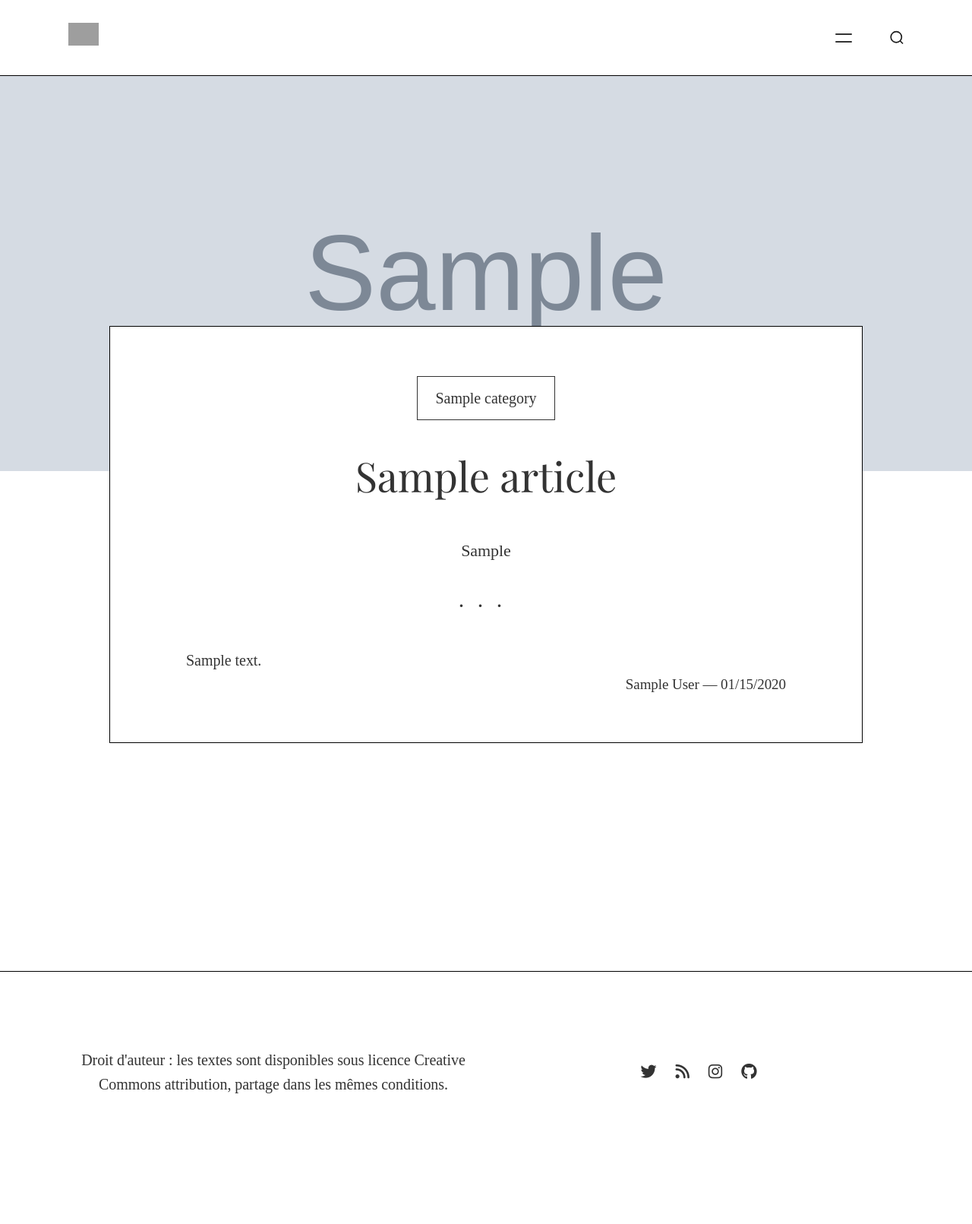
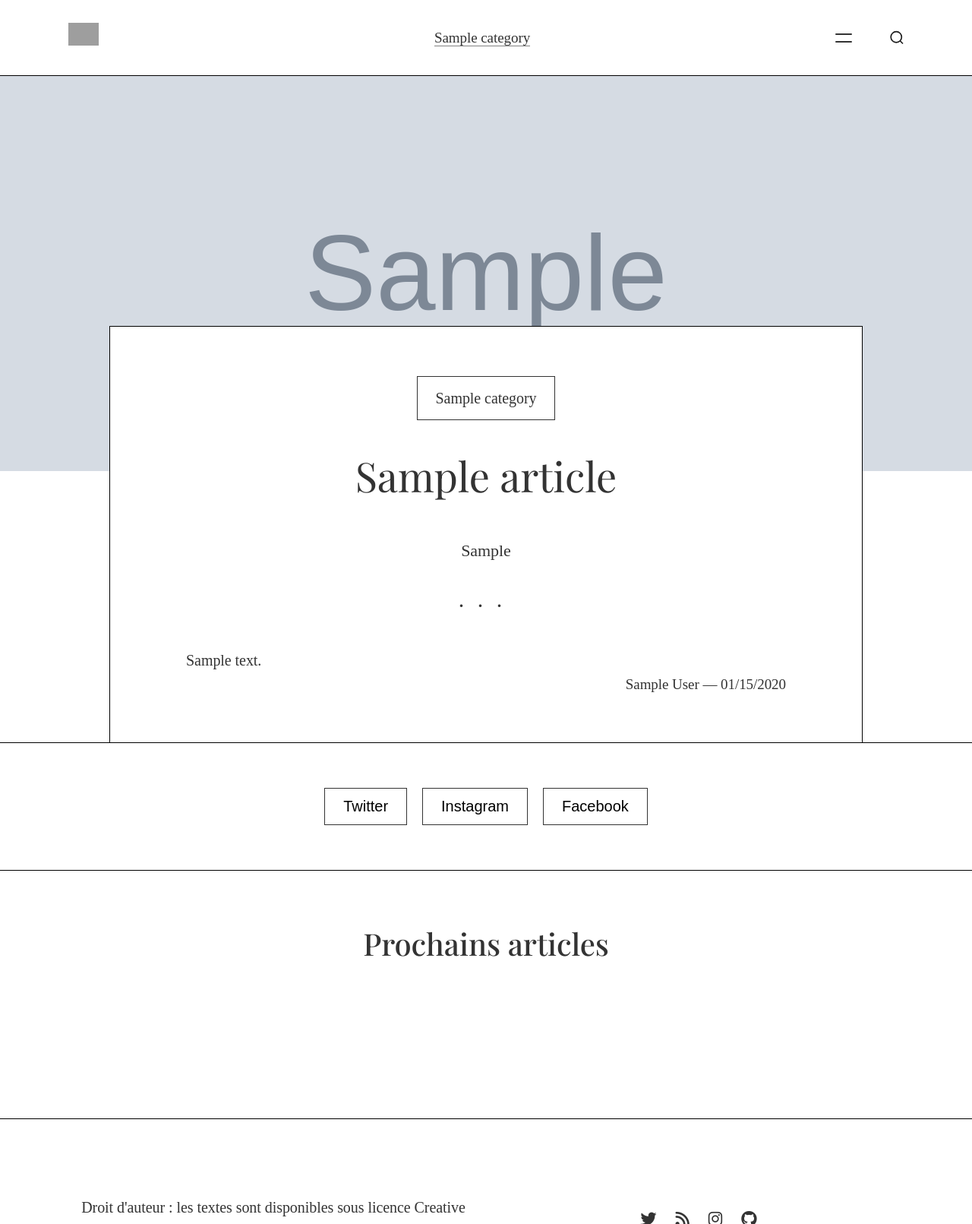
Before and after one commit to RaphaelGoutmann/Trajectoire, a Django app: a page that uses src/articles/templates/articles/article_detail.html in a window 1280 px wide. Shown: the top 1611 px of the page at 76% size. Before the commit the page ends 1439 px from the top, so only its background shows below. Run offline with Django 4.2, Linux system fonts and the light colour scheme; tables that the repository leaves empty hold one stand-in row (values such as "Sample post"); grey boxes marked "Sample" are stand-in pictures; some web fonts are replaced; grey boxes are pictures that could not be loaded.

Commit message:
Ajout de fonctionnalités + Amélioration du code + Amélioration du design

```diff
--- a/src/articles/models.py
+++ b/src/articles/models.py
@@ -9,9 +9,9 @@
 # Category Model
 
 class Category(models.Model):
-    name        = models.CharField(max_length=255, unique=True)
-    description = models.CharField(max_length=255)
-    slug        = models.SlugField(max_length=255, unique=True, blank=True)
+    name        = models.CharField(max_length=255, unique=True, verbose_name='Nom')
+    description = models.CharField(max_length=255, verbose_name='Description')
+    slug        = models.SlugField(max_length=255, unique=True, blank=True, verbose_name='Slug')
 
     def __str__(self):
         return self.name
@@ -35,14 +35,15 @@
 # Article Model
 
 class Article(models.Model):
-    title            = models.CharField(max_length=255, unique=True)
-    slug             = models.SlugField(max_length=255, unique=True, blank=True)
-    author           = models.ForeignKey(User, on_delete=models.SET_NULL, null=True, blank=True)
-    category         = models.ForeignKey(Category, on_delete=models.SET_NULL, null=True, blank=True)
-    last_updated     = models.DateField(blank=True, auto_now=True, null=True)
-    resume           = models.CharField(max_length=255)
-    content          = EditorJsJSONField(null=True, blank=True)
-    thumbnail        = models.ImageField(upload_to="thumbnails", blank=True, null=True)
+    title            = models.CharField(max_length=255, unique=True, verbose_name='Titre')
+    slug             = models.SlugField(max_length=255, unique=True, blank=True, verbose_name='Slug')
+    author           = models.ForeignKey(User, on_delete=models.SET_NULL, null=True, blank=True, verbose_name='Auteur')
+    category         = models.ForeignKey(Category, on_delete=models.SET_NULL, null=True, blank=True, verbose_name='Catégorie')
+    last_updated     = models.DateField(blank=True, auto_now=True, null=True, verbose_name='Dernière modification')
+    date             = models.DateField(blank=True, auto_now_add=True, null=True, verbose_name='Date de publication')
+    resume           = models.CharField(max_length=255, verbose_name='Résumé')
+    content          = EditorJsJSONField(null=True, blank=True, verbose_name='Contenu')
+    thumbnail        = models.ImageField(upload_to="thumbnails", blank=True, null=True, verbose_name='Miniature')
 
     def __str__(self):
         return self.title
--- a/src/articles/static/css/style.css
+++ b/src/articles/static/css/style.css
@@ -69,7 +69,7 @@
 h1, .h1, h2, .h2, h3, .h3, h4, .h4, h5, .h5, h6, .h6 {
   margin: 0;
   font-family: "Playfair Display", sans-serif;
-  font-weight: bold;
+  font-weight: 500;
   line-height: 1.5em; }
 
 h1, .h1 {
@@ -249,6 +249,9 @@
 
 .flex {
   display: flex !important; }
+
+.flex-wrap {
+  flex-wrap: wrap; }
 
 .justify-center {
   justify-content: center        !important; }
@@ -781,12 +784,11 @@
 .article {
   max-width: 992px;
   width: 100%;
-  margin: 0 auto;
+  margin: -10rem auto 0;
   padding: 3rem 2rem;
   border: #000 1px solid;
   position: relative;
-  background: inherit;
-  top: -10rem; }
+  background: inherit; }
 
 @media screen and (min-width: 768px) {
   .article {
@@ -1552,8 +1554,6 @@
   position: relative;
   text-align: left;
   display: flex;
-  align-items: center;
-  justify-content: center;
   gap: 1rem;
   transition-duration: .1s; }
   .card.card-row {
@@ -1561,28 +1561,29 @@
   .card.card-column {
     flex-direction: column; }
   .card.card-border {
-    border: #f3f3f3 1px solid;
+    border: #000 1px solid;
     padding: 2rem; }
   .card .card__body {
     width: 100%;
     display: flex;
-    align-items: left;
-    justify-content: center;
     flex-direction: column;
     gap: 1rem; }
   .card.card-row .card__thumbnail {
     height: 100%;
-    object-fit: cover; }
+    object-fit: cover;
+    min-width: 250px; }
   .card.card-column .card__thumbnail {
     width: 100%;
-    height: 50%;
-    object-fit: cover; }
+    object-fit: cover;
+    min-height: 250px; }
   .card .card__title {
     font-weight: normal;
     font-size: 30px; }
   .card .card__body > * {
     margin: 0;
     padding: 0; }
+  .card .card__meta {
+    color: #828282; }
 
 .banner {
   width: 100%;
@@ -1637,11 +1638,12 @@
     flex-direction: column;
     justify-content: center;
     align-items: flex-start;
+    margin-top: -1px;
     padding: 0.75rem;
     top: 100%;
     left: 0;
     background: white;
-    border: #f3f3f3 1px solid;
+    border: #000 1px solid;
     border-radius: 3px;
     list-style: none; }
   .dropdown .dropdown__menu .dropdown__menu__item {
--- a/src/articles/static/scss/_base.scss
+++ b/src/articles/static/scss/_base.scss
@@ -54,7 +54,7 @@
 {
     margin: 0;
     font-family: $heading-font-family;
-    font-weight: bold;
+    font-weight: 500;
     line-height: 1.5em;
 }
 
--- a/src/articles/static/scss/_utilities.scss
+++ b/src/articles/static/scss/_utilities.scss
@@ -42,6 +42,7 @@
 .float-right { float: right !important }
 
 .flex { display: flex !important; }
+.flex-wrap { flex-wrap: wrap; }
 
 .justify-center         { justify-content: center        !important; }
 .justify-space-between  { justify-content: space-between !important; }
--- a/src/articles/static/scss/components/_card.scss
+++ b/src/articles/static/scss/components/_card.scss
@@ -7,9 +7,6 @@
     text-align: left;
 
     display: flex;
-    align-items: center;
-    justify-content: center;
-
     gap: 1 * $spacer;
 
     transition-duration: .1s;
@@ -17,7 +14,7 @@
     &.card-row    { flex-direction: row;    }
     &.card-column { flex-direction: column; }
 
-    &.card-border { border: $light 1px solid;
+    &.card-border { border: $black 1px solid;
                     padding: 2 * $spacer; }
 
     .card__body
@@ -25,10 +22,7 @@
         width: 100%;
 
         display: flex;
-        align-items: left;
-        justify-content: center;
         flex-direction: column;
-
         gap: 1 * $spacer;
     }
 
@@ -36,13 +30,16 @@
     {
         height: 100%;
         object-fit: cover;
+
+        min-width: 250px;
     }
 
     &.card-column .card__thumbnail
     {
         width: 100%;
-        height: 50%;
         object-fit: cover;
+
+        min-height: 250px;
     }
 
     .card__title
@@ -61,4 +58,10 @@
         margin: 0;
         padding: 0;
     }
+
+    .card__meta
+    {
+        color: $gray;
+    }
+
 }
--- a/src/articles/static/scss/components/_dropdown.scss
+++ b/src/articles/static/scss/components/_dropdown.scss
@@ -18,6 +18,7 @@
         justify-content: center;
         align-items: flex-start;
 
+        margin-top: -1px;
         padding: .75 * $spacer;
 
         top: 100%;
@@ -25,7 +26,7 @@
 
         background: white;
 
-        border: $light 1px solid;
+        border: $black 1px solid;
         border-radius: 3px;
 
         list-style: none;
--- a/src/articles/static/scss/layout/_article.scss
+++ b/src/articles/static/scss/layout/_article.scss
@@ -10,14 +10,13 @@
     max-width: map-get($breakpoints, lg);
     width: 100%;
 
-    margin: 0 auto;
+    margin: -10 * $spacer auto 0;
     padding: 3 * $spacer 2 * $spacer;
 
     border: $black 1px solid;
 
     position: relative;
     background: inherit;
-    top: -10 * $spacer;
 
 }
 
@@ -79,10 +78,8 @@
         @extend a.underlined
     }
 
-
     .delimiter::before
     {
-
         content: '···';
         letter-spacing: .5em;
         font-size: 1.5rem;
--- a/src/articles/templates/articles/article_detail.html
+++ b/src/articles/templates/articles/article_detail.html
@@ -4,7 +4,26 @@
 {% block title %}
     <title>{{ article.title }} - Trajectoire</title>
 
+    <link rel="stylesheet" href="https://cdnjs.cloudflare.com/ajax/libs/simple-line-icons/2.5.5/css/simple-line-icons.min.css">
+
 {% endblock %}
+
+{% block nav %}
+<nav class="nav">
+    <ul>
+        {% for category in categories %}
+
+            {% if category == article.category %}
+            <li><a class="underlined" href="{% url 'category' slug=category.slug %}">{{ category.name }}</a></li>
+            {% else %}
+            <li><a href="{% url 'category' slug=category.slug %}">{{ category.name }}</a></li>
+            {% endif %}
+
+        {% endfor %}
+    </ul>
+</nav>
+{% endblock %}
+
 {% block content %}
 
     <img class="object-fit-cover w-100 max-h-65" src="{{ article.thumbnail.url }}" alt="{{ article.title }}">
@@ -30,4 +49,44 @@
 
     </article>
 
+    <hr style="margin: -1px 0;">
+
+    <div class="p-3">
+
+        <div class="text-center flex justify-center items-center  gap-1">
+
+            <button class="btn btn-inverted"><a href="www.twitter.com">Twitter</a></button>
+            <button class="btn btn-inverted"><a href="www.instagram.com">Instagram</a></button>
+            <button class="btn btn-inverted"><a href="www.facebook.com">Facebook</a></button>
+
+        </div>
+
+    </div>
+
+    <hr style="margin: -1px 0;">
+
+    <div class="container-xl" style="margin-top: -1px;">
+
+        <h1 class="mb-3 text-center">Prochains articles</h1>
+
+        <div class="flex flex-wrap gap-4">
+            {% for recommandation in recommandations %}
+
+            <div class="card card-column flex-1">
+                <a href="{% url 'article' slug=recommandation.slug %}">
+                    <img class="card__thumbnail" src="{{ recommandation.thumbnail.url }}" alt="{{ recommandation.name }}">
+                </a>
+                <div class="card__body">
+                    <h3 class="card__title"><a href="{% url 'article' slug=recommandation.slug %}">{{ recommandation.title }}</a></h3>
+                    <p class="card__text">{{ recommandation.resume | truncatewords:20 }}</p>
+                    <p  class="card__meta">{{ recommandation.last_updated }} — {{ recommandation.author.first_name }} {{ recommandation.author.last_name }} </p>
+                </div>
+            </div>
+
+            {% endfor %}
+        </div>
+
+    </div>
+
+
 {% endblock %}
--- a/src/articles/urls.py
+++ b/src/articles/urls.py
@@ -7,13 +7,13 @@
 from .views import *
 
 urlpatterns = [
-    path('', HomeView.as_view(), name="home"),
+    path('', HomeView, name="home"),
     path('contribute', ContributeView, name="contribute"),
 
-    path('search', SearchView.as_view(), name="search"),
+    path('search', SearchView, name="search"),
 
-    path('category/<str:slug>', CategoryDetailView.as_view(), name="category"),
-    path('article/<str:slug>', ArticleDetailView.as_view(), name="article"),
+    path('category/<str:slug>', CategoryDetailView, name="category"),
+    path('article/<str:slug>', ArticleDetailView, name="article"),
 
     path('editorjs/', include('django_editorjs_fields.urls')),
 
--- a/src/articles/views.py
+++ b/src/articles/views.py
@@ -1,39 +1,34 @@
-from django.views.generic import DetailView, ListView
-from django.shortcuts import render
+from django.views.generic import ListView
+from django.shortcuts import render, get_object_or_404
 
 from .models import *
 
-class ArticleDetailView(DetailView):
-    model = Article
-    template_name = 'articles/article_detail.html'
-    context_object_name = 'article'
+def ArticleDetailView(request, slug):
+    article = get_object_or_404(Article, slug=slug)
+    recommandations = Article.objects.all().exclude(slug=slug)[:3]
+    return render(request, 'articles/article_detail.html', {'article': article,
+                                                            'recommandations': recommandations })
 
-class CategoryDetailView(DetailView):
-    model = Category
-    template_name = 'articles/category_detail.html'
-    context_object_name = 'category'
+def CategoryDetailView(request, slug):
+    category = get_object_or_404(Category, slug=slug)
+    return render(request, 'articles/category_detail.html', {'category': category})
 
-class HomeView(ListView):
-    model = Article
-    template_name = 'articles/home.html'
-    context_object_name = 'articles'
+def HomeView(request):
+    articles = Article.objects.all()
+    return render(request, 'articles/home.html', {'articles': articles})
 
 def ContributeView(request):
     return render(request, 'articles/contribute.html')
 
-class SearchView(ListView):
-    model = Article
-    template_name = 'articles/search.html'
-    context_object_name = 'results'
 
-    def get_queryset(self):
-       result = super(SearchView, self).get_queryset()
-       query = self.request.GET.get('query')
+def SearchView(request):
+    articles = Article.objects.all()
+    results = None
+    query = ''
 
-       if query:
-          postresult = Article.objects.filter(title__icontains=query)
-          result = postresult
-       else:
-           result = None
+    if request.method == 'GET':
+        query = request.GET.get('query')
+        if query:
+            results = articles.filter(title__icontains=query)
 
-       return result
+    return render(request, 'articles/search.html', {'results': results, 'query': query})
```
Also changed, not shown: src/articles/templates/articles/404.html (+10 -0 lines), src/articles/templates/articles/contribute.html (+9 -0 lines), src/articles/templates/articles/search.html (+12 -2 lines), src/articles/migrations/0006_article_date_alter_article_author_and_more.py (added), 1 other file.
